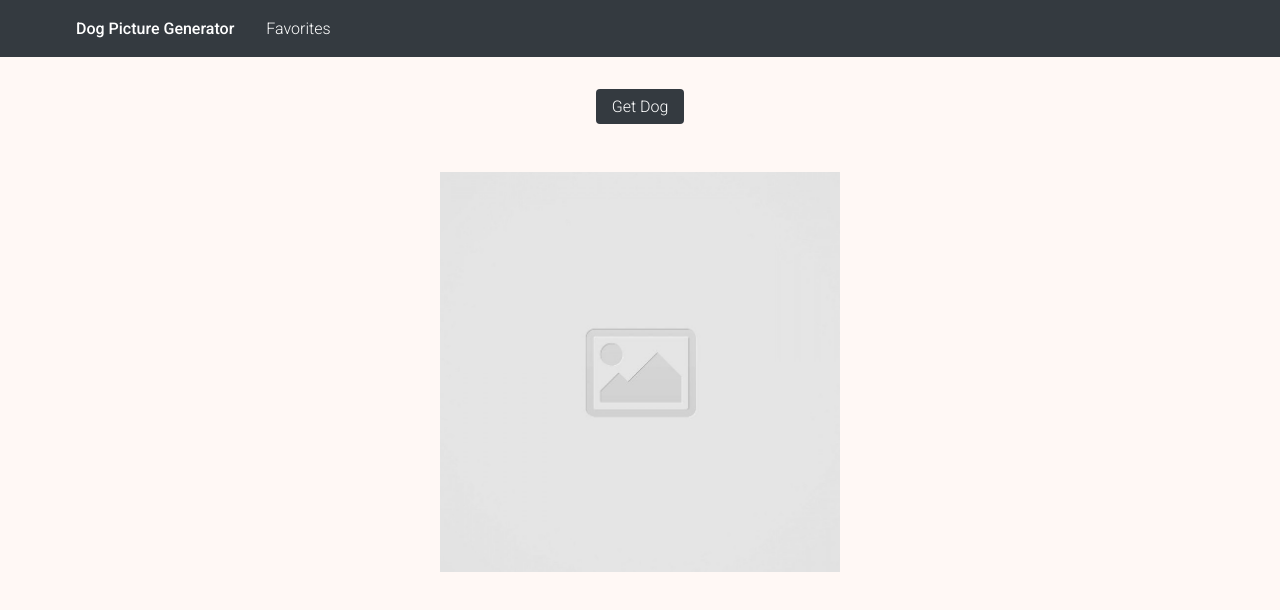
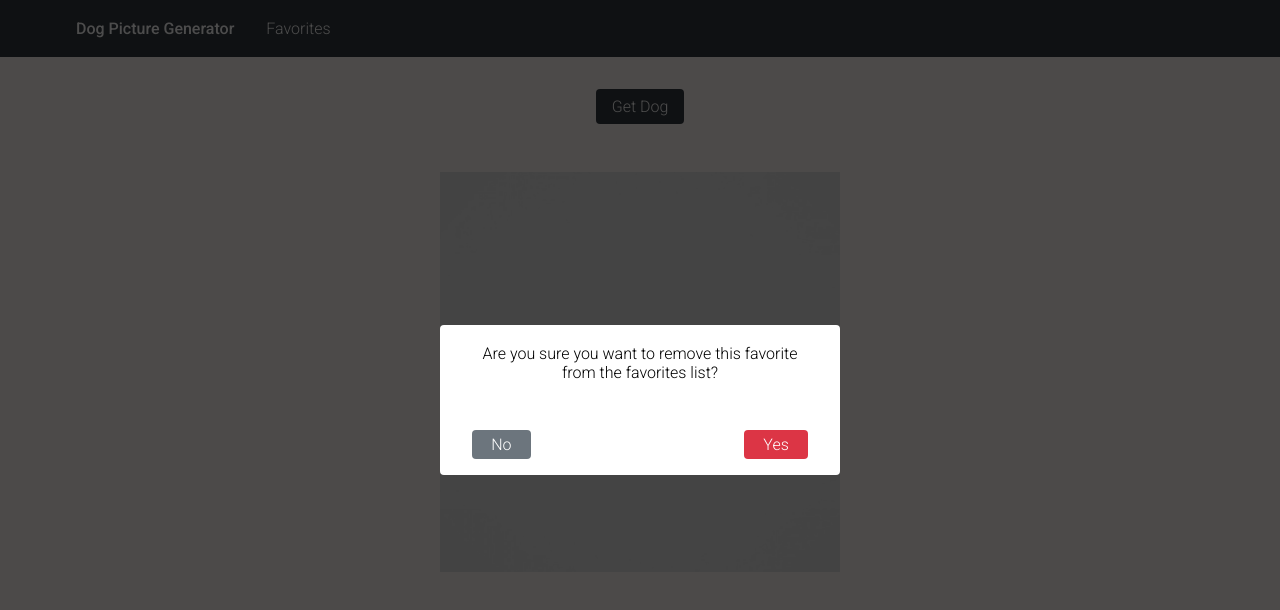
Before and after one commit to a-plasencia/Top-Dogs, a website: page index.html in a window 1280 px wide. Drawn offline with Linux system fonts and the light colour scheme.

Commit message:
Made a modal.

```diff
--- a/css/styles.css
+++ b/css/styles.css
@@ -114,3 +114,52 @@ i:hover {
   justify-content: flex-start;
   display: flex;
 }
+
+.black-bg {
+  background-color: rgb(0 0 0 / 70%);
+  position: fixed;
+  top: 0;
+  right: 0;
+  left: 0;
+  bottom: 0;
+}
+
+.dialog-box {
+  background-color: white;
+  height: 150px;
+  width: 400px;
+  position: absolute;
+  top: 50%;
+  left: 50%;
+  transform: translate(-50%, -50%);
+  border-radius: 0.25rem;
+}
+
+.modal-text {
+  font-size: medium;
+  font-weight: 300;
+  text-align: center;
+  padding-top: 0.2rem;
+}
+
+.href-yes {
+  background-color: #dc3545;
+  color: white;
+  font-weight: 300;
+  padding: 0.3rem 1.2rem;
+  margin-right: 2rem;
+  margin-top: 2rem;
+  border: none;
+  border-radius: 0.25rem;
+}
+
+.href-no {
+  background-color: #6c757d;
+  color: white;
+  font-weight: 300;
+  padding: 0.3rem 1.2rem;
+  margin-left: 2rem;
+  margin-top: 2rem;
+  border: none;
+  border-radius: 0.25rem;
+}
--- a/index.html
+++ b/index.html
@@ -25,6 +25,15 @@
     </div>
   </header>
   <main>
+    <div id="modal" class="black-bg ">
+      <div class="dialog-box ">
+        <h3 class="modal-text">Are you sure you want to remove this favorite <br> from the favorites list?</h3>
+        <div class="justify-between">
+          <a class="href-no" href="#">No</a>
+          <a class="href-yes" href="#">Yes</a>
+        </div>
+      </div>
+    </div>
     <div class="container">
       <div data-view="find-dogs" class=" ">
         <div class="row">
```
